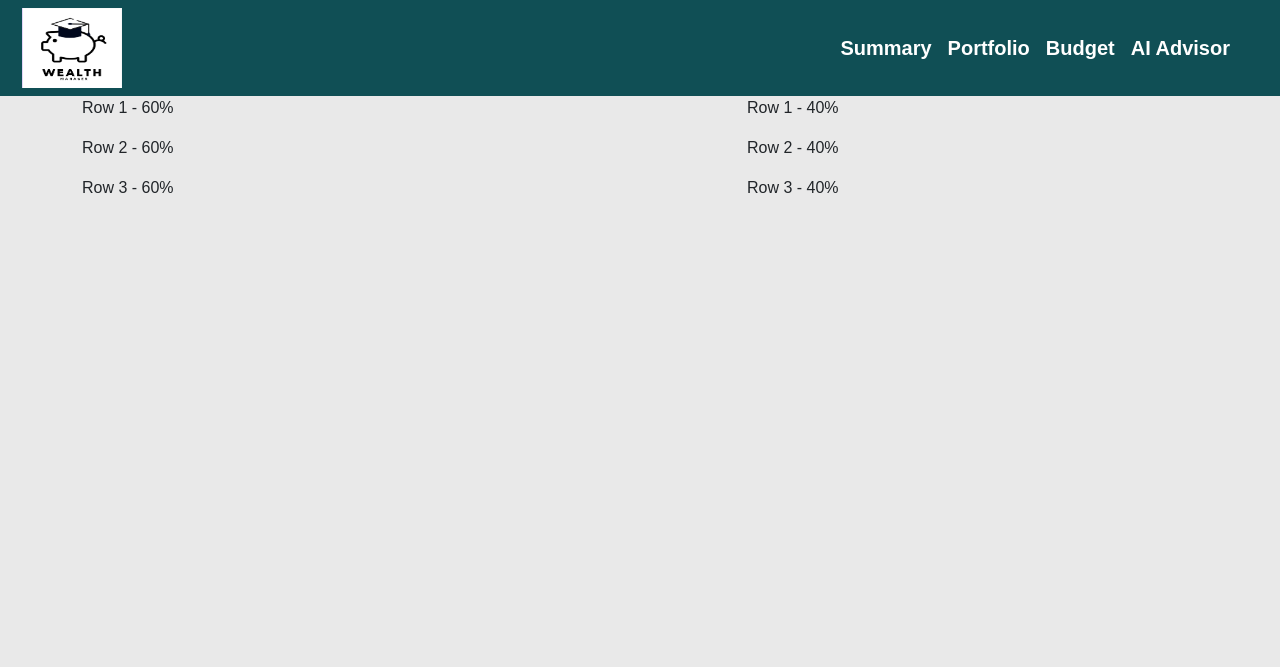
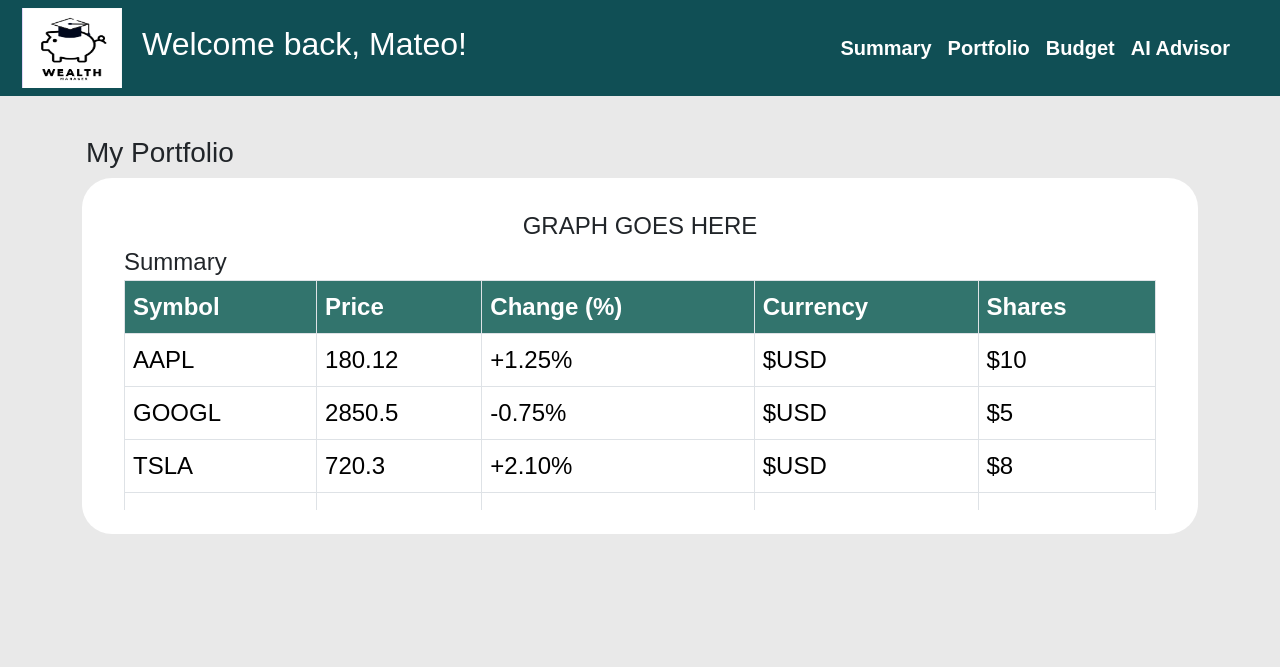
Before and after one commit to MatVit2910/Wealth-Manager, a Flask app: page /portfolio in a window 1280 px wide. Shown: the top 667 px of the page. Run offline with Flask 3, Linux system fonts and the light colour scheme.

Commit message:
Converted all javascript to jinja in home.html + implemented portfolio.html

```diff
--- a/app.py
+++ b/app.py
@@ -1,14 +1,115 @@
 from flask import Flask, render_template
+
 
 app = Flask(__name__)
 
+stocks = [
+    {
+        "symbol": "AAPL",
+        "price": 180.12,
+        "change": "+1.25%",
+        "currency": "USD",
+        "shares": 10,
+    },
+    {
+        "symbol": "GOOGL",
+        "price": 2850.5,
+        "change": "-0.75%",
+        "currency": "USD",
+        "shares": 5,
+    },
+    {
+        "symbol": "TSLA",
+        "price": 720.3,
+        "change": "+2.10%",
+        "currency": "USD",
+        "shares": 8,
+    },
+    {
+        "symbol": "TSLA",
+        "price": 720.3,
+        "change": "+2.10%",
+        "currency": "USD",
+        "shares": 8,
+    },
+    {
+        "symbol": "TSLA",
+        "price": 720.3,
+        "change": "+2.10%",
+        "currency": "USD",
+        "shares": 8,
+    },
+    {
+        "symbol": "TSLA",
+        "price": 720.3,
+        "change": "+2.10%",
+        "currency": "USD",
+        "shares": 8,
+    },
+]
+transactions = [
+    { "description": "Spenditure at Walmart", "amount": 50 },
+    { "description": "Coffee at Starbucks", "amount": 5 },
+    { "description": "Groceries at Target", "amount": 30 },
+    { "description": "Dinner at Olive Garden", "amount": 40 },
+    { "description": "Gas Station", "amount": 60 },
+    { "description": "Costco", "amount": 103 },
+    { "description": "Costco", "amount": 103 },
+]
+
+
 @app.route('/')
 def home():
-    return render_template("home.html", name="Mateo")
+    return render_template("home.html", name="Mateo", stocks=stocks, transactions = transactions)
 
 @app.route('/portfolio')
 def portfolio():
-    return render_template("portfolio.html")
+    portfolio = [
+    {
+        "symbol": "AAPL",
+        "price": 180.12,
+        "change": "+1.25%",
+        "currency": "USD",
+        "shares": 10,
+    },
+    {
+        "symbol": "GOOGL",
+        "price": 2850.5,
+        "change": "-0.75%",
+        "currency": "USD",
+        "shares": 5,
+    },
+    {
+        "symbol": "TSLA",
+        "price": 720.3,
+        "change": "+2.10%",
+        "currency": "USD",
+        "shares": 8,
+    },
+    {
+        "symbol": "TSLA",
+        "price": 720.3,
+        "change": "+2.10%",
+        "currency": "USD",
+        "shares": 8,
+    },
+    {
+        "symbol": "TSLA",
+        "price": 720.3,
+        "change": "+2.10%",
+        "currency": "USD",
+        "shares": 8,
+    },
+    {
+        "symbol": "TSLA",
+        "price": 720.3,
+        "change": "+2.10%",
+        "currency": "USD",
+        "shares": 8,
+    },
+]
+
+    return render_template("portfolio.html", name="Mateo", stocks=stocks)
 
 if __name__ == '__main__':
         app.run(debug=True, host="0.0.0.0")
--- a/templates/navbar.html
+++ b/templates/navbar.html
@@ -28,7 +28,7 @@
           width="100px"
           style="margin-left: 10px; margin-right: 20px"
         />
-        <h2 id="welcome-message" class="text-white"></h2>
+        <h2 id="welcome-message" class="text-white">Welcome back, {{name}}!</h2>
         <button
           class="navbar-toggler"
           type="button"
--- a/templates/portfolio.html
+++ b/templates/portfolio.html
@@ -1,22 +1,87 @@
-{% extends "navbar.html" %}
-{% block content %}
-<div class="container">
-  <!-- Row 1 -->
-  <div class="row mb-3">
-    <div class="col-12 col-md-7">Row 1 - 60%</div>
-    <div class="col-12 col-md-5">Row 1 - 40%</div>
+{% extends "navbar.html" %} {% block content %}
+<div class="container mt-4">
+  <div class="row">
+    <div class="col">
+      <h3 class="m-1 mt-3 mb-2">My Portfolio</h3>
+      <div
+        style="
+          height: 85%;
+          background-color: #ffffff;
+          border-radius: 30px;
+          display: flex;
+          align-items: center;
+          justify-content: center;
+          padding: 30px;
+        "
+      >
+        <div class="container h-100">
+          <div class="row">
+            <div
+              class="col fs-4"
+              style="
+                display: flex;
+                align-items: center;
+                justify-content: center;
+              "
+            >
+              GRAPH GOES HERE
+            </div>
+          </div>
+          <div class="row">
+            <div class="col fs-4" style="display: flex; align-items: center">
+              Summary
+            </div>
+          </div>
+          <div class="row" style="max-height: 230px; overflow-y: auto">
+            <div class="col fs-4" style="display: flex; align-items: center">
+              <table
+                class="table table-bordered table-hover"
+                id="portfolio-table"
+              >
+                <thead>
+                  <tr>
+                    <th class="text-white" style="background-color: #32746d">
+                      Symbol
+                    </th>
+                    <th class="text-white" style="background-color: #32746d">
+                      Price
+                    </th>
+                    <th class="text-white" style="background-color: #32746d">
+                      Change (%)
+                    </th>
+                    <th class="text-white" style="background-color: #32746d">
+                      Currency
+                    </th>
+                    <th class="text-white" style="background-color: #32746d">
+                      Shares
+                    </th>
+                  </tr>
+                </thead>
+                <tbody>
+                  {% for stock in stocks %}
+                  <tr>
+                  <td>{{stock.symbol}}</td>
+                  <td>{{stock.price}}</td>
+                  <td>{{stock.change}}</td>
+                  <td>${{stock.currency}}</td>
+                  <td>${{stock.shares}}</td>
+                  </tr>
+                  {% else %}
+                  <tr>
+                  <td>N/A</td>
+                  <td>N/A</td>
+                  <td>N/A</td>
+                  <td>N/A</td>
+                  <td>N/A</td>
+                  </tr>
+                  {% endfor %}
+                </tbody>
+              </table>
+            </div>
+          </div>
+        </div>
+      </div>
+    </div>
   </div>
-
-  <!-- Row 2 -->
-  <div class="row mb-3">
-    <div class="col-12 col-md-7">Row 2 - 60%</div>
-    <div class="col-12 col-md-5">Row 2 - 40%</div>
-  </div>
-
-  <!-- Row 3 -->
-  <div class="row mb-3">
-    <div class="col-12 col-md-7">Row 3 - 60%</div>
-    <div class="col-12 col-md-5">Row 3 - 40%</div>
-  </div>
+  {% endblock content %}
 </div>
-{% endblock content %}
```
Also changed, not shown: templates/home.html (+51 -111 lines).
